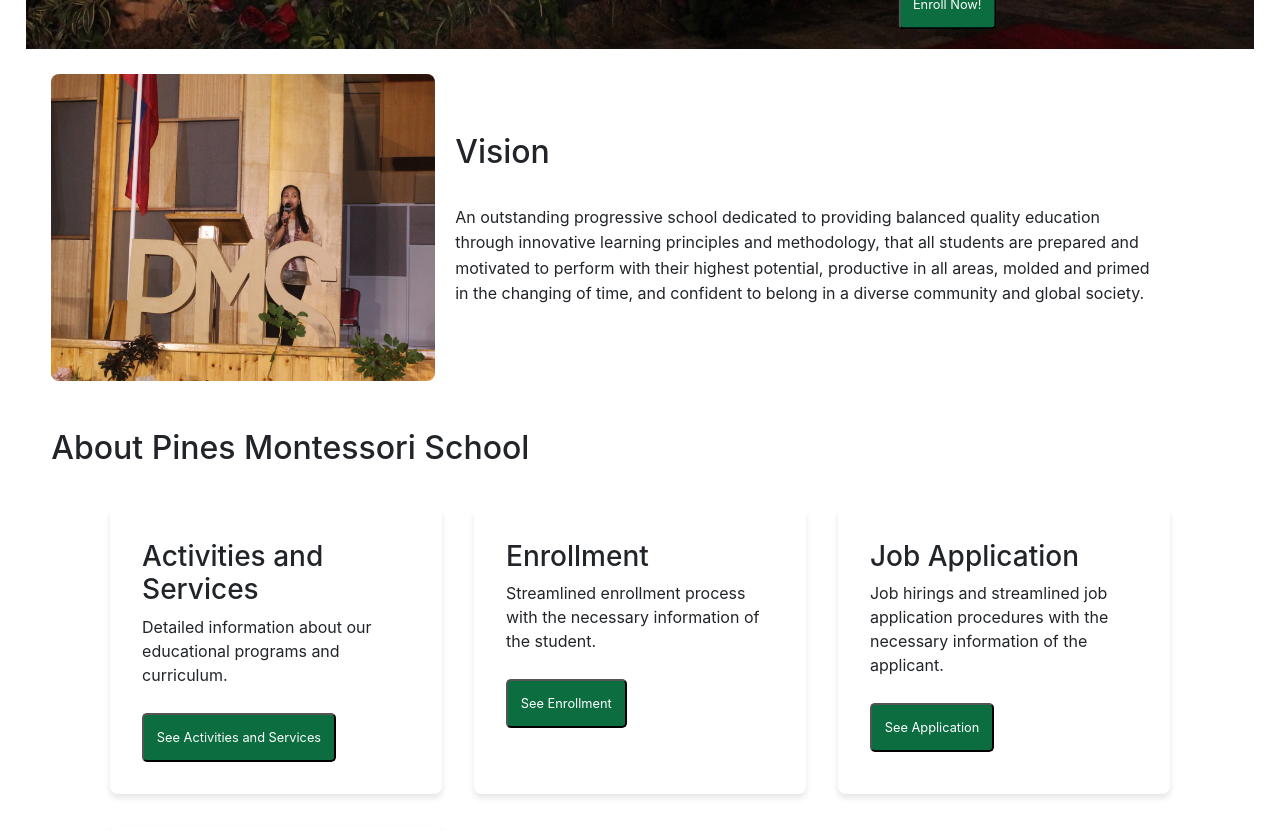
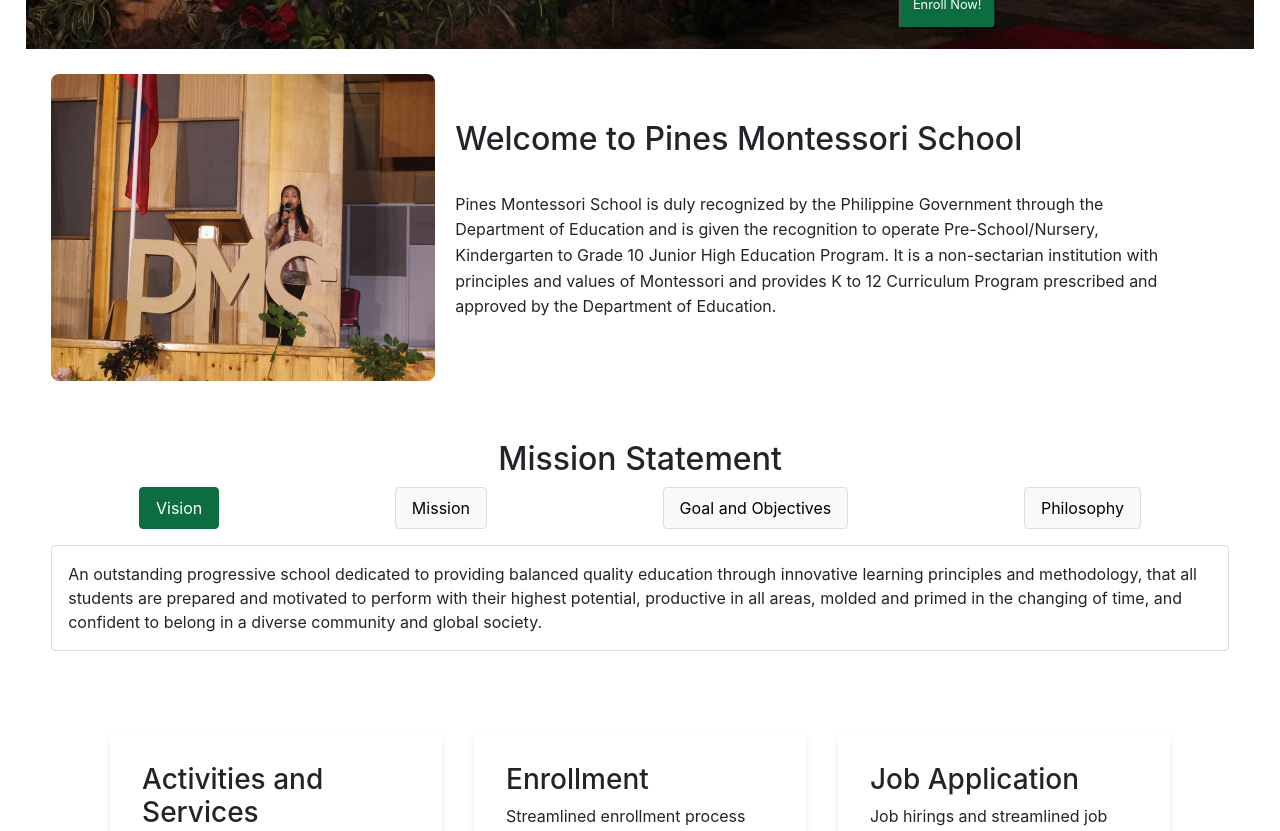
Before and after one commit to RoldanOppas/appdev, a React (Vite) app: page / in a window 1280 px wide. Shown: the part 620-1451 px from the top of the page. Built offline with nearby package versions, Linux system fonts and the light colour scheme.

Commit message:
mission statement

```diff
--- a/src/css/Home.css
+++ b/src/css/Home.css
@@ -111,3 +111,40 @@
     line-height: 1.6; /* Add line height for readability */
     max-width: 60%; /* Limit the paragraph width for better readability */
   }
+
+  .tab-buttons {
+    display: flex;
+    justify-content: space-around;
+    margin-bottom: 1rem;
+  }
+
+  .tab-buttons button {
+    padding: 0.5rem 1rem;
+    font-size: 1rem;
+    cursor: pointer;
+    border: 1px solid #ddd;
+    background-color: #f9f9f9;
+    border-radius: 4px;
+    transition: background-color 0.3s ease, color 0.3s ease;
+  }
+
+  .tab-buttons button.active {
+    background-color: #0b6d40;
+    color: #fff;
+    border-color: #0b6d40;
+  }
+
+  .tab-buttons button:hover:not(.active) {
+    background-color: #eaeaea;
+  }
+
+  .tab-content {
+    padding: 1rem;
+    border: 1px solid #ddd;
+    border-radius: 4px;
+    background-color: #fff;
+  }
+
+  .mission-statement{
+    margin-top: 5%;
+  }
--- a/src/pages/Home.jsx
+++ b/src/pages/Home.jsx
@@ -4,8 +4,11 @@
 import cover from '../assets/cover photo.jpg';
 import {Link} from 'react-router-dom';
 import img from '../assets/vision.jpg';
+import { useState } from 'react';
 
 const Home = () => {
+
+   const [activeTab, setActiveTab] = useState("tab1");
   return (
 
     <div className="home">
@@ -27,22 +30,65 @@
     <section className="background">
 
 
-
       <div className="background-content">
         <img src={img} alt="School Building" className="background-image" />
         <p>
-          <h2>Vision</h2>
+          <h2>Welcome to Pines Montessori School</h2>
           <br />
-          An outstanding progressive school dedicated to providing balanced quality education through innovative learning principles and methodology, that all students are prepared and motivated to perform with their highest potential, productive in all areas, molded and primed in the changing of time, and confident to belong in a diverse community and global society.
+          Pines Montessori School is duly recognized by the Philippine Government through the Department of Education and is given the recognition to operate Pre-School/Nursery, Kindergarten to Grade 10 Junior High Education Program. It is a non-sectarian institution with principles and values of Montessori and provides K to 12 Curriculum Program prescribed and approved by the Department of Education.
         </p>
       </div>
     </section>
+
+
+
+    <div className="mission-statement">
+      <center><h2>Mission Statement</h2></center>
+      {/* Tab Buttons */}
+      <div className="tab-buttons">
+        <button
+          className={activeTab === "tab1" ? "active" : ""}
+          onClick={() => setActiveTab("tab1")}
+        >
+          Vision
+        </button>
+        <button
+          className={activeTab === "tab2" ? "active" : ""}
+          onClick={() => setActiveTab("tab2")}
+        >
+          Mission
+        </button>
+        <button
+          className={activeTab === "tab3" ? "active" : ""}
+          onClick={() => setActiveTab("tab3")}
+        >
+          Goal and Objectives
+        </button>
+        <button
+          className={activeTab === "tab4" ? "active" : ""}
+          onClick={() => setActiveTab("tab4")}
+        >
+          Philosophy
+        </button>
+      </div>
+
+      {/* Content Area */}
+      <div className="tab-content">
+        {activeTab === "tab1" && <div >
+          An outstanding progressive school dedicated to providing balanced quality education through innovative learning principles and methodology, that all students are prepared and motivated to perform with their highest potential, productive in all areas, molded and primed in the changing of time, and confident to belong in a diverse community and global society.</div>}
+        {activeTab === "tab2" && <div>
+          A devoted school committed to developing and training every student in their God-given talents and potentials, through values and quality learning, enhancing their knowledge and wisdom, guided and cultivated through the fundamentals of this institution, faith, hope, love, and respect, to scaffold their social growth, that every student is committed, competent, confident, able to communicate, capable for advancement, and inspiring them of their bright and better future. </div>}
+        {activeTab === "tab3" && <div>Content for Tab 3</div>}
+        {activeTab === "tab4" && <div>Content for Tab 4</div>}
+
+      </div>
+    </div>
 
       <br />
       <br />
 
       <section className="objectives">
-        <h2>About Pines Montessori School</h2>
+
         <div className="objectives-grid">
           <div className="objective-card">
 
```
